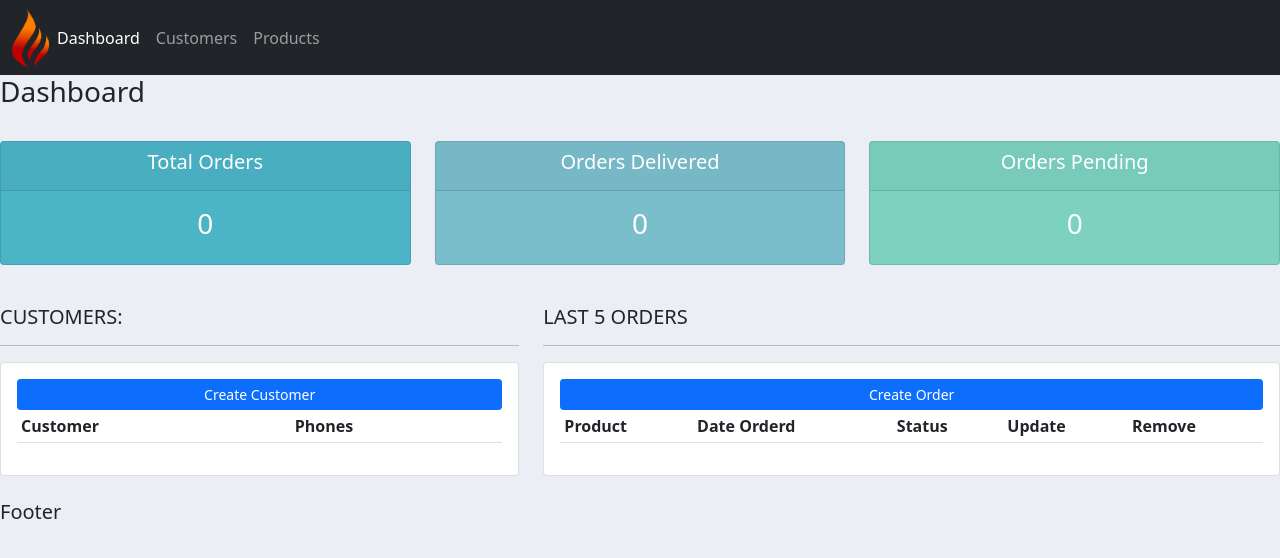
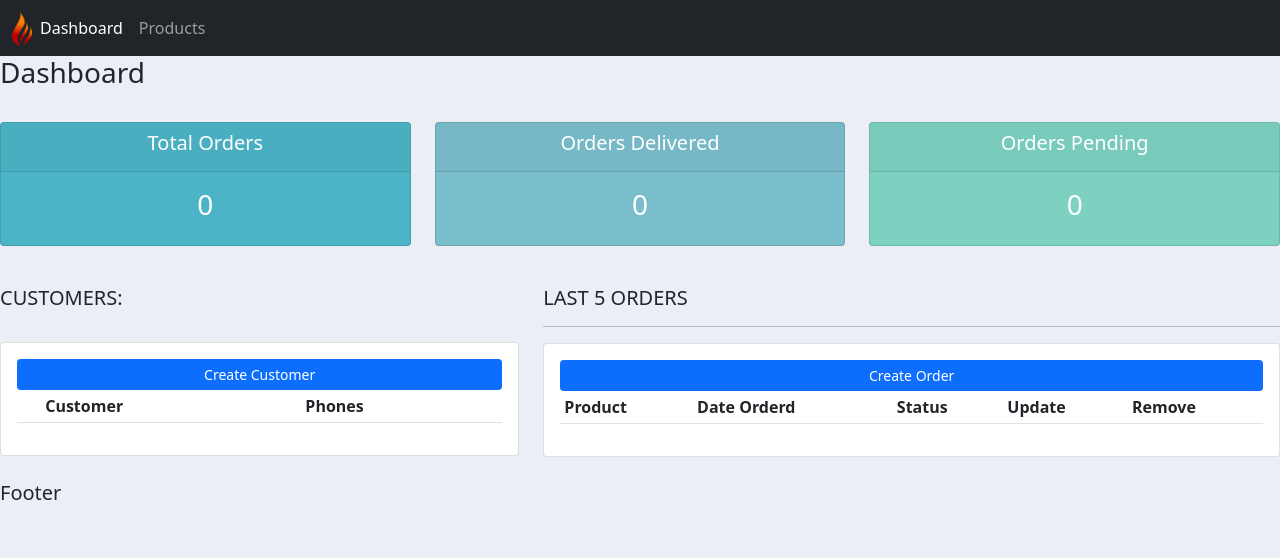
Before and after one commit to lukasz-jab/crmT, a Django app: page / in a window 1280 px wide. Shown: the top 558 px of the page. Run offline with Django 3.2, Linux system fonts and the light colour scheme; lists and menus that the app fills with data are empty.

Commit message:
Completetion data for templates html files

```diff
--- a/crmT/accounts/templates/accounts/dashboard.html
+++ b/crmT/accounts/templates/accounts/dashboard.html
@@ -8,16 +8,18 @@
 <div class="row">
 	<div class="col-md-5">
 		<h5>CUSTOMERS:</h5>
-		<hr>
+		<br>
 		<div class="card card-body">
 			<a class="btn btn-primary  btn-sm btn-block" href="">Create Customer</a>
 			<table class="table table-sm">
 				<tr>
+					<th></th>
 					<th>Customer</th>
 					<th>Phones</th>
 				</tr>
 				{% for customer in customers %}
-					<tr>
+				<tr>
+					<td><a class="btn btn-sm btn-info" href="{% url 'customers' customer.id %}">View</a></td>
 					<td>{{ customer.name }}</td>
 					<td>{{ customer.phone }}</td>
 				</tr>
@@ -46,8 +48,8 @@
 						<td>{{ order.product }}</td>
 						<td>{{ order.date_created }}</td>
 						<td>{{ order.status }}</td>
-						<td><a href="">Update</a></td>
-						<td><a href="">Remove</a></td>
+						<td><a  class="btn btn-sm btn-info" href="">Update</a></td>
+						<td><a class="btn btn-sm btn-danger" href="">Remove</a></td>
 						{% endif %}
 				{% endfor %}
 				</tr>
--- a/crmT/accounts/templates/accounts/navbar.html
+++ b/crmT/accounts/templates/accounts/navbar.html
@@ -1,21 +1,21 @@
 <nav class="navbar navbar-expand-lg navbar-dark bg-dark">
   <div class="container-fluid">
     {% load static %}
-	<img src="{% static '/images/logo.png' %}" alt="fire logo" width="37" height="59">
+	<img src="{% static '/images/logo.png' %}" alt="fire logo" width="20" height="35">
     <button class="navbar-toggler" type="button" data-bs-toggle="collapse" data-bs-target="#navbarNav" aria-controls="navbarNav" aria-expanded="false" aria-label="Toggle navigation">
       <span class="navbar-toggler-icon"></span>
     </button>
     <div class="collapse navbar-collapse" id="navbarNav">
       <ul class="navbar-nav">
         <li class="nav-item">
-          <a class="nav-link active" aria-current="page" href="#">Dashboard</a>
+          <a class="nav-link active" aria-current="page" href="{% url 'home' %}">Dashboard</a>
         </li>
         <li class="nav-item">
-          <a class="nav-link" href="#">Customers</a>
+          <a class="nav-link" href="{% url 'products' %}">Products</a>
         </li>
-        <li class="nav-item">
+        <!-- <li class="nav-item">
           <a class="nav-link" href="#">Products</a>
-        </li>
+        </li> -->
        </ul>
     </div>
   </div>
--- a/crmT/accounts/urls.py
+++ b/crmT/accounts/urls.py
@@ -3,9 +3,9 @@ from django.urls import path
 from . import views
 
 urlpatterns = [
-	path('', views.home),
-    path('home/', views.home),
-    path('customers/<str:pk>/',views.customers),
-    path('products/', views.products)
+	path('', views.home, name='home'),
+    path('home/', views.home, name='home'),
+    path('customers/<str:pk>/',views.customers, name='customers'),
+    path('products/', views.products, name='products')
 
 ]
```
